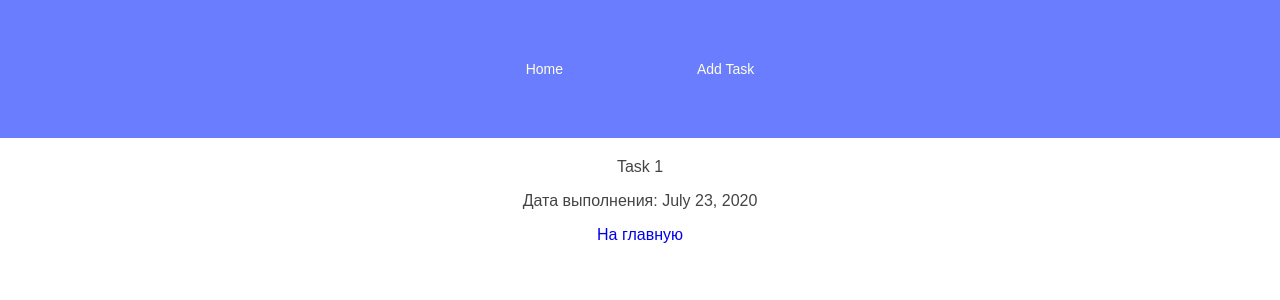
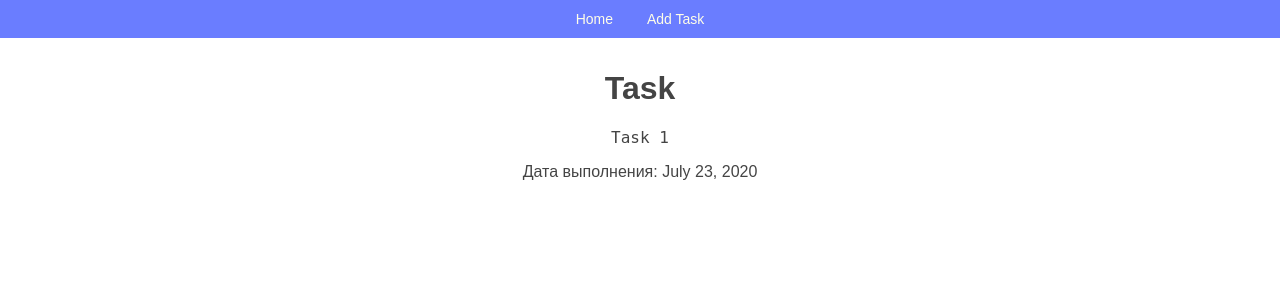
Before and after one commit to violettalivada/hw_45, a Django app: page /task/2/ in a window 1280 px wide. Shown: the top 300 px of the page. Run offline with Django 3.2, Linux system fonts and the light colour scheme; data comes from the database, SQL or seed files in the repository.

Commit message:
Настроен многострочный вывод и откорректированы html, css файлы.

```diff
--- a/source/webapp/static/css/style.css
+++ b/source/webapp/static/css/style.css
@@ -11,10 +11,11 @@
     max-width: 900px;
     text-align: center;
 }
-a {
-	text-decoration: none;
-    margin: 50px;
+
+h1 {
+    padding-top: 10px;
 }
+
 
 input, select, textarea {
     width: 40%;
--- a/source/webapp/templates/index.html
+++ b/source/webapp/templates/index.html
@@ -12,5 +12,4 @@
         <p>Дата не определена</p> {% else %} <p>Дата выполнения: {{ task.date }}</p>
         {% endif %}
     {% endfor %}
-    <p><a href="{% url 'task_create' %}">Добавить задачу</a></p>
 {% endblock %}
--- a/source/webapp/templates/task_view.html
+++ b/source/webapp/templates/task_view.html
@@ -3,11 +3,9 @@
 {% block title %}View{% endblock %}
 
 {% block content %}
-        <p><a href="{% url 'index' %}">На главную</a></p>
-        <h1>{{ task.title }}</h1>
-        <p>{{ task.description }}</p>
-        {% if task.date == None %}
-        <p>Дата не определена</p> {% else %} <p>Дата выполнения: {{ task.date }}</p>
-        {% endif %}
-        <p><a href="{% url 'index' %}">На главную</a></p>
+    <h1> {{ task.title }}</h1>
+    <pre><p>{{ task.description }}</p></pre>
+    {% if task.date == None %}
+    <p>Дата не определена</p> {% else %} <p>Дата выполнения: {{ task.date }}</p>
+    {% endif %}
 {% endblock %}
```
